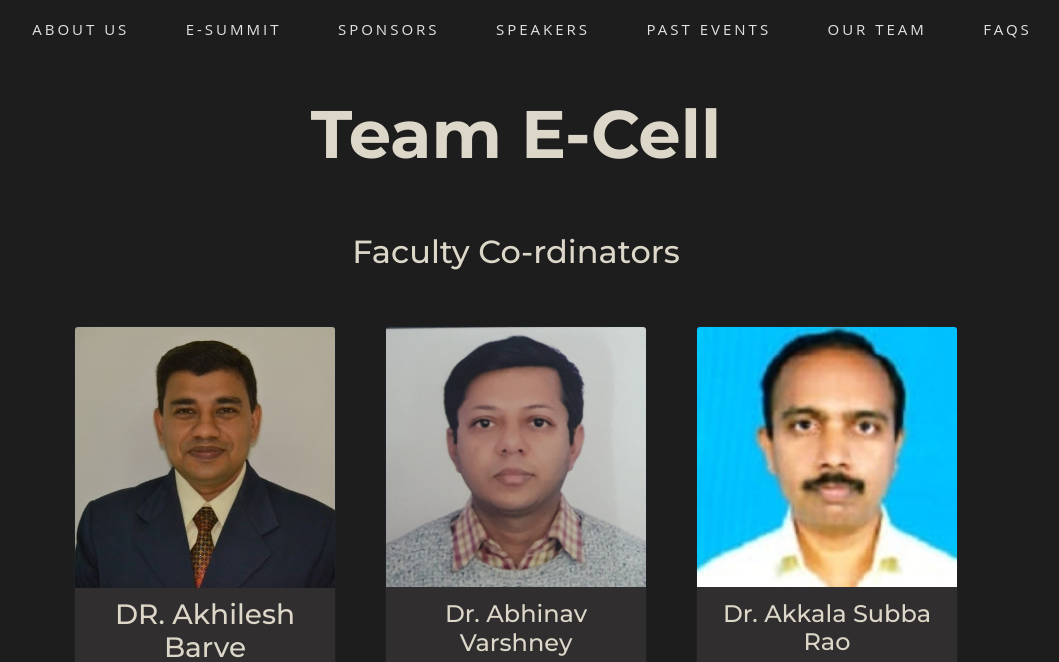
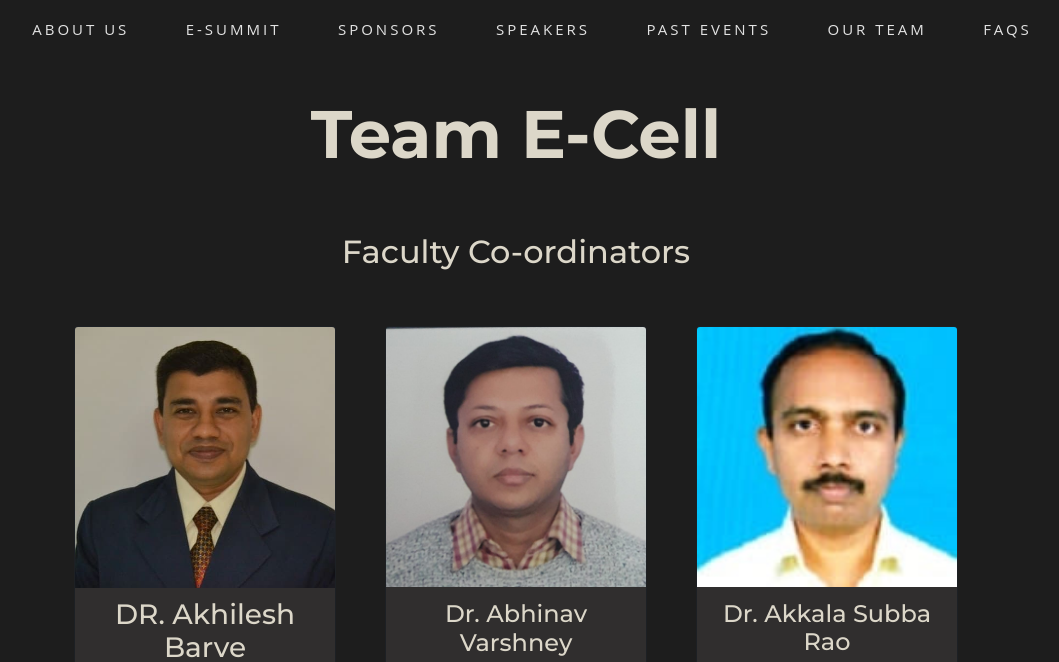
Before and after one commit to Deepakjain1234/ecell-main-2022, a plain HTML site: page teams/index.html in a window 1280 px wide. Shown: the top 662 px of the page, without its empty margins (124-1183 px from the left). Drawn offline with nearby package versions, Linux system fonts and the light colour scheme.

Commit message:
updated index .html

```diff
--- a/teams/index.html
+++ b/teams/index.html
@@ -63,7 +63,7 @@
 
 
       <div class="section-title">
-        <h2>Faculty Co-rdinators</h2>
+        <h2>Faculty Co-ordinators</h2>
       </div>
     <div class="row last-row">
 
```
